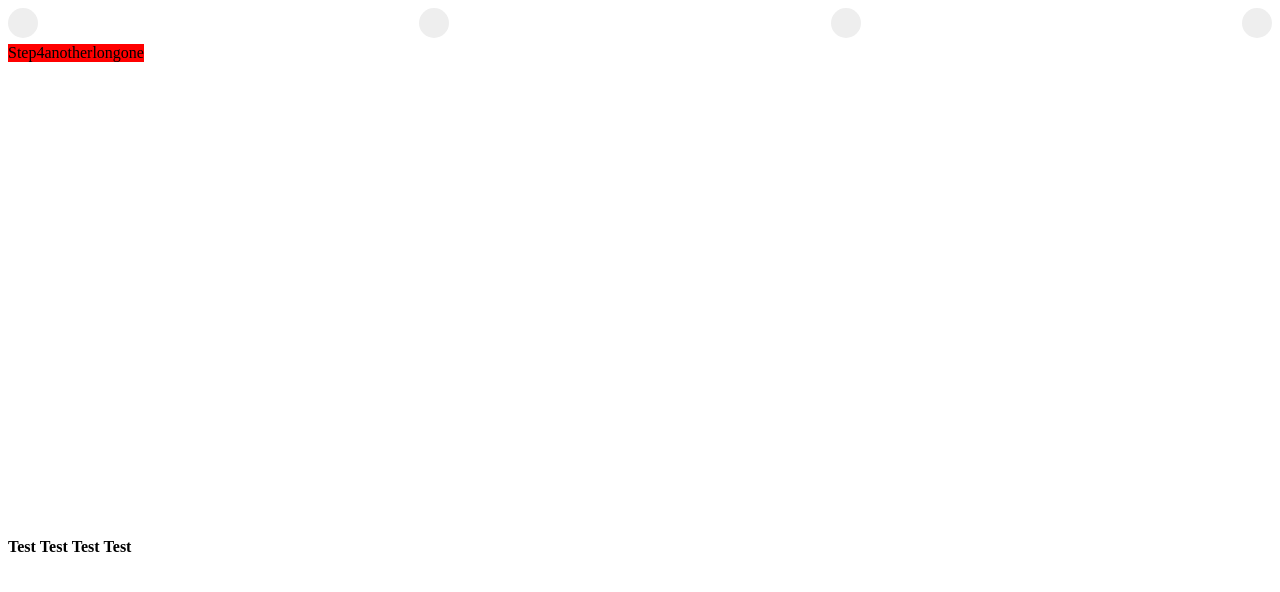
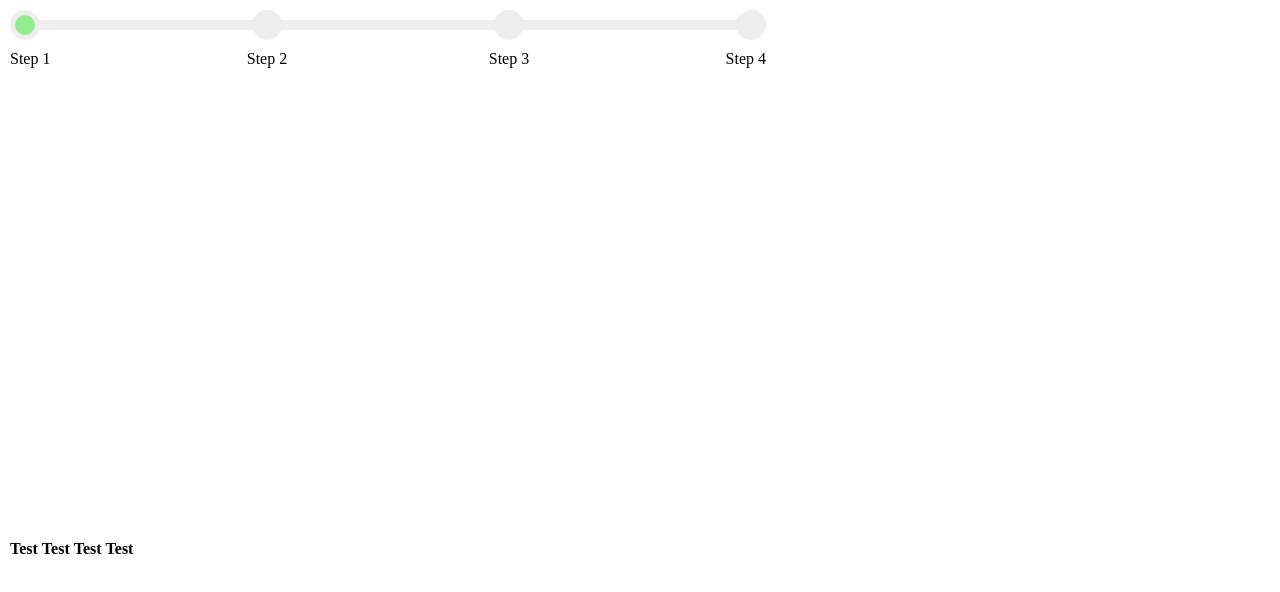
Before and after one commit to ricardo-marques-old/StepsDirective, a website: page index.html in a window 1280 px wide. Drawn offline with nearby package versions, Linux system fonts and the light colour scheme.

Commit message:
Uncollapsed view nearly finished

```diff
--- a/app/js.js
+++ b/app/js.js
@@ -9,29 +9,46 @@
             this.activeStep = newStep;
         }
     }])
-    .directive('mySteps',function($timeout,$interval){
+    .directive('mySteps',function($timeout){
         return{
             restrict: 'E',
             link: function(scope,elem,attrs){
+                //CONFIG
+                var minimumPaddingBetweenSteps = 0,
+                    circleDiameter = 30,
+                    circleBorderRadius = 50, // Leave at 50 for circle, 0 for square
+                    barHeight = circleDiameter/3, // Make sure to not set it to be bigger than the circle diameter, I recommend at max circleDiameter/2
+                    bar;
+
+
+
                 var $mySteps = elem,
                     $parent = $mySteps.parent()[0],
                     $steps = $('step'),
+                    $circles, //just initializing, gets defined in createCircles()
+                    $circle,  //^same
+                    $bar,     //defined in render()
                     parentWidth = $parent.offsetWidth,
                     widthOfChildren = 0,
                     numberOfSteps = $steps.length,
                     template = $('#circles')[0].innerHTML,
                     currentStep = attrs.activeStep,
-                    collapsedMode = false,
+                    collapsedMode = false;
+
+                    if(attrs.bar!==undefined){
+                        bar=true;
+                        $mySteps.prepend('<div class="bar"></div>');
+                        $bar=$('.bar');
+                    }
+                    else( bar=false )
                     //when the active-step attribute is updated this adds the class active to the step with index of updatedStep
-                    updateStep = function(updatedStep){
-                        console.log(collapsedMode);
+                var updateStep = function(updatedStep){
                         $timeout(function(){
                             var $circles=$('.circle');
                             if(updatedStep >= 0 && updatedStep <= numberOfSteps){ //make sure it's a valid step number
-                                // $steps.removeClass('active').eq(updatedStep-1).addClass('active');
+                                $steps.removeClass('active').eq(updatedStep-1).addClass('active');
                                 $circles.removeClass('active').eq(updatedStep-1).addClass('active');
                                 if(collapsedMode){
-                                    console.log('collapse');
                                     collapseOtherSteps(updatedStep-1);
                                 }
                             }
@@ -42,8 +59,14 @@
                     },
                     createCircles = function(){
                         $mySteps.prepend('<div class="circles"></div>');
-                        var $circles=$('.circles')[0];
+                        $circles=$('.circles')[0];
                         $circles.innerHTML=template.repeat(numberOfSteps);
+                        $circle=$('.circle');
+                        $circle.each(function(){
+                            $(this)[0].style.height = $(this)[0].style.width = circleDiameter+"px";
+                            $(this)[0].style.borderRadius = circleBorderRadius+"%";
+
+                        })
                         updateStep(currentStep);
                     }(),
                     // collapses every step except the nth one
@@ -65,23 +88,61 @@
                         });
                         return widdest;
                     },
+                    setStepsPosition = function(){
+                        $steps.each(function(index){
+                            $(this)[0].style.position = "absolute";
+                            if(index !== 0 && index!==numberOfSteps-1){
+                                $(this)[0].style.left = ($circle[index].offsetLeft+(circleDiameter/2))+"px";
+                                $(this)[0].style.transform = "translate(-50%,0)";
+                            }
+                            else if(index===numberOfSteps-1){
+                                $(this)[0].style.right = "0px";
+                            }
+                        })
+                    },
                     // if the widdest step is widder than the width of the container/(numberofsteps-1) then it goes into collapsed mode
                     // else it makes every step the width of the widdest (this ensures that there is correct spacing between circles)
                     // this needs to be called when the window is resized
-                    setStepsWidth = function(){
+                    render = function(){
+                        $timeout(function(){
                             var width=getWiddestStep();
-                        if( width <= (parentWidth / (numberOfSteps-1)) ){
-                            $steps.each(function(index){
-                                $(this).css('width',width);
-                            })
+                            //Next if makes sure that there's enough room to equally space the circles and labels
+                            //also adds the minimum padding
+                            if( (width*numberOfSteps)+(minimumPaddingBetweenSteps*(numberOfSteps-1)) <= parentWidth) {
+                                //UNCOLLAPSED VIEW
+                                //every step except for the first and last gets a left coordinate equal to it's circle+(half of circle) and translatde to left -50%
+                                collapsedMode=false;
+                                console.log('Full size');
+                                setStepsPosition(collapsedMode);
                             }
                             else {
+                                //COLLAPSED VIEW
                                 collapsedMode=true;
+                                console.log('Collapsed');
                                 collapseOtherSteps(currentStep-1);
+                                setStepsPosition(collapsedMode);
                             }
+                            //renders the bar
+                            if(bar){
+                                $bar[0].style.right = $bar[0].style.left = $bar[0].style.top = circleDiameter/2+"px";
+                                $bar[0].style.height = barHeight+"px";
+                                $bar[0].style.position = "absolute";
+                                $bar[0].style.transform = "translate(0,-50%)";
+                            }
+                            //render circle fill
+                            console.log($('.circle.active::before'));
+                        });
+                    },
+                    containerResize = function(){
+                        $timeout(function(){
+                            window.onresize=function(){
+                                console.log('resizing');
+                                render();
+                            };
+                        })
                     }();
 
-
+                render();
                 //watches the active-step attribute on the my-steps element and applies the active class to a new step
                 attrs.$observe('activeStep',function(updatedStep){
                     updateStep(updatedStep);
@@ -97,7 +158,7 @@
         }
     });
 
-
+    //repeat polyfill
     if (!String.prototype.repeat) {
       String.prototype.repeat = function(count) {
         'use strict';
--- a/index.html
+++ b/index.html
@@ -4,32 +4,49 @@
 	<meta charset="UTF-8">
 	<title>Testing Steps</title>
 	<style>
+		html,body{
+			padding:0;
+			margin:5px;
+		}
 		.container{
 			position:relative;
+			width:60%;
 		}
+
 		step{
-			position:absolute;
-			top:120%;
-			background:red;
+			padding-top:10px;
 		}
+
 		.circles{
 			display:flex;
 			justify-content:space-between;
 		}
+
 		.circle{
 			background:#EEE;
-			width:30px;
-			height:30px;
-			border-radius:50%;
 			box-sizing:border-box;
 			transition:all 100ms ease-in-out;
+			z-index:2;
+			position:relative;
 		}
-		.circle .active{
-			background:red;
+
+		.circle.active:before{
+			content:'';
+			position:absolute;
+			top:5px;
+			left:5px;
+			bottom:5px;
+			right:5px;
+			border-radius:50%;
+			z-index:3;
+			background:lightgreen;
 		}
+
 		.collapsed span{
-			display:none;
+
 		}
+
+
 		.collapsed{
 
 		}
@@ -39,15 +56,37 @@
 			padding-top:500px;
 		}
 
+		.bar{
+			background:#EEE;
+			z-index:1;
+		}
+
+		.bar:before{
+			content:'';
+			background:lightgreen;
+			position:absolute;
+			left:0;
+			right:100%;
+			top:3px;
+			bottom:3px;
+			transition:all 200ms ease-in-out;
+		}
+
+		.shortcuts *{
+			cursor:pointer
+		}
+
 	</style>
 </head>
 <body ng-controller="myController as ctrl">
 	<div class="container">
-		<my-steps active-step="{{ ctrl.activeStep }}">
-			<step><span>Step1Thisisalongone</span></step>
-			<step><span>Step 2</span></step>
-			<step><span>MediumSized</span></step>
-			<step><span>Step4anotherlongone</span></step>
+		<my-steps active-step="{{ ctrl.activeStep }}" bar>
+			<div class="step-container">
+				<step><span>Step 1</span></step>
+				<step><span>Step 2</span></step>
+				<step><span>Step 3</span></step>
+				<step><span>Step 4</span></step>
+			</div>
 		</my-steps>
 	</div>
 	<div class="shortcuts">
```
Also changed, not shown: 1 other file. Lines whose indentation alone changed are shown as unchanged.
